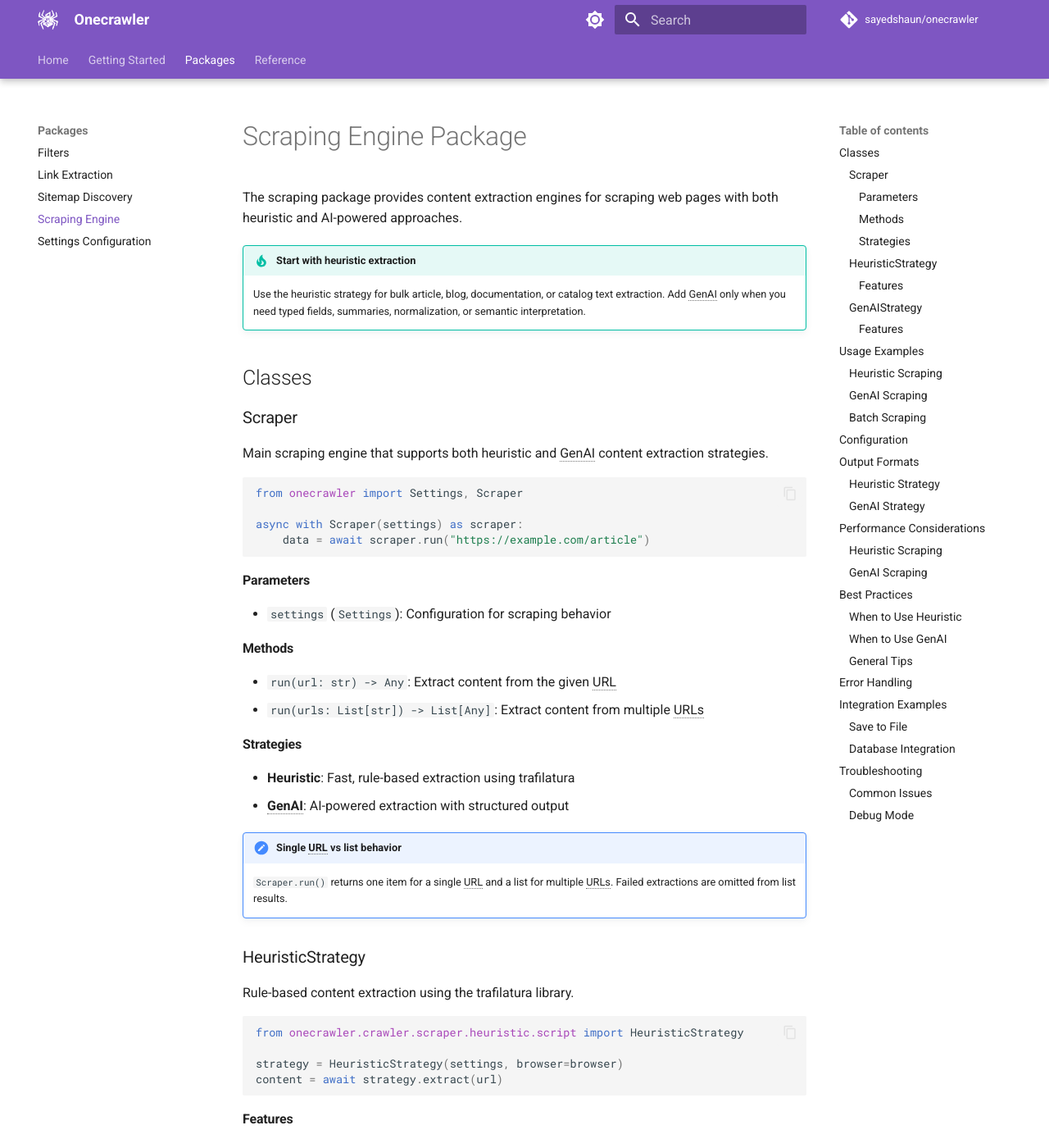
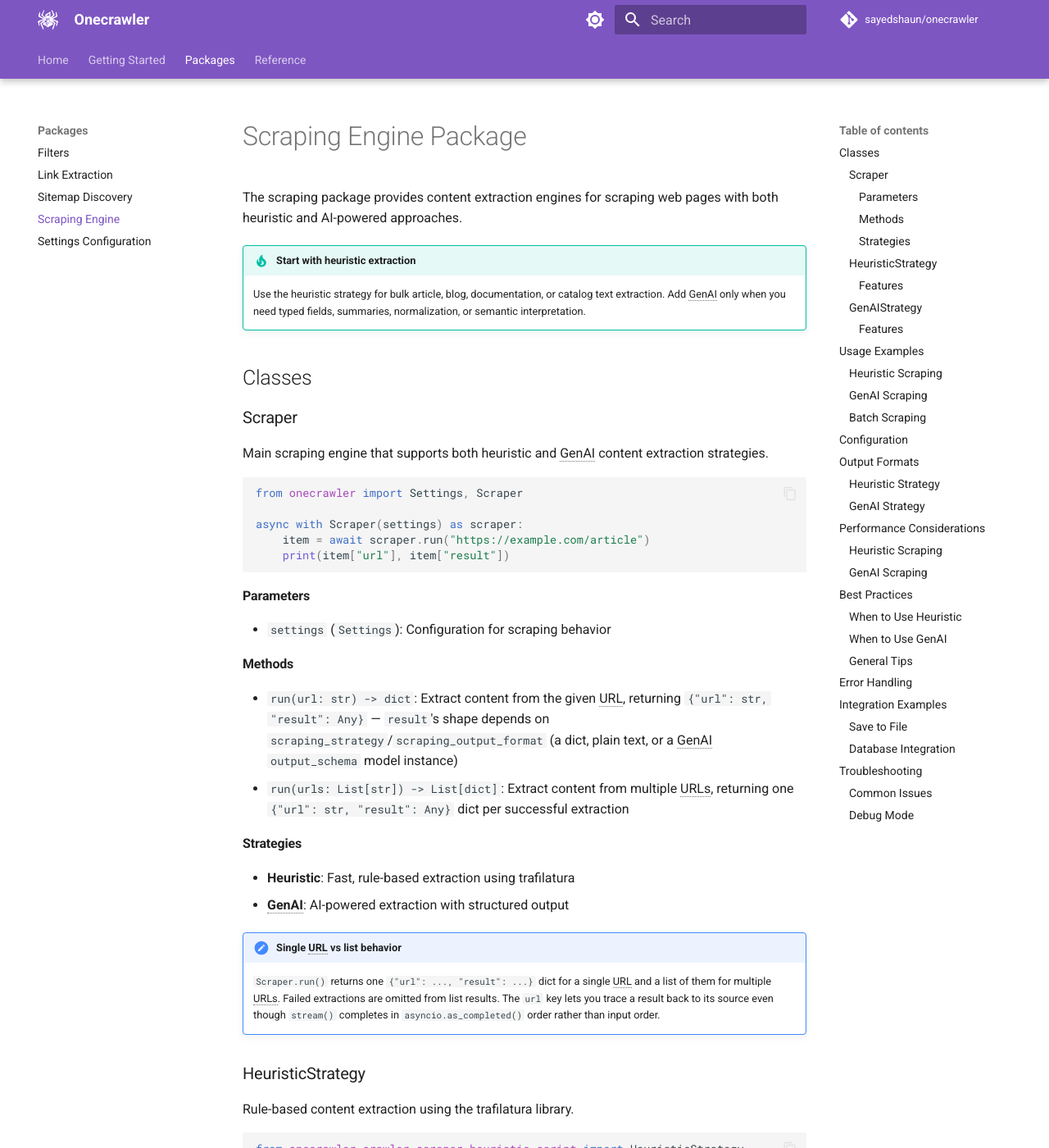
Before and after one commit to sayedshaun/onecrawler, an MkDocs documentation site: the page built from docs/packages/scraping.md, in a window 1280 px wide and 1400 px high. Shown: the whole window at 82% size. Built offline with MkDocs 1.6.1 and Material for MkDocs 9.7.7, drawn with Linux system fonts in a browser that asks for light colours; comment, search, counter and statistics services are not loaded; some of the changed text lies outside the part shown.

Commit message:
fix: make Scraper results traceable to their source URL
Scraper.run()/.stream() previously returned raw extraction output with no
URL attached (unlike Crawler, which injects one), and stream() completes
in asyncio.as_completed() order rather than input order — so there was no
way to map a result back to the URL that produced it. Results are now
uniformly wrapped as {"url": str, "result": Any}, regardless of whether
the strategy returns a dict, plain text, or a GenAI output_schema model
instance (which is intentionally left unwrapped so direct attribute
access still works).

Also fixes docs/index.md's broken landing-page example, which used
`async with UniversalSiteMap(...)` even though that class has no
__aenter__/__aexit__ (confirmed via hasattr) — it now instantiates the
class directly, matching every other doc page. Updates README.md,
docs/quick-start.md, and docs/packages/scraping.md's Scraper examples for
the new result shape, and adds test coverage for _process()/stream()
including out-of-order completion.

Co-Authored-By: Claude Sonnet 5 <noreply@anthropic.com>

````diff
--- a/docs/packages/scraping.md
+++ b/docs/packages/scraping.md
@@ -22,7 +22,8 @@ Main scraping engine that supports both heuristic and GenAI content extraction s
 from onecrawler import Settings, Scraper
 
 async with Scraper(settings) as scraper:
-    data = await scraper.run("https://example.com/article")
+    item = await scraper.run("https://example.com/article")
+    print(item["url"], item["result"])
 ```
 
 #### Parameters
@@ -31,8 +32,12 @@ async with Scraper(settings) as scraper:
 
 #### Methods
 
-- `run(url: str) -> Any`: Extract content from the given URL
-- `run(urls: List[str]) -> List[Any]`: Extract content from multiple URLs
+- `run(url: str) -> dict`: Extract content from the given URL, returning
+  `{"url": str, "result": Any}` — `result`'s shape depends on
+  `scraping_strategy`/`scraping_output_format` (a dict, plain text, or a
+  GenAI `output_schema` model instance)
+- `run(urls: List[str]) -> List[dict]`: Extract content from multiple URLs,
+  returning one `{"url": str, "result": Any}` dict per successful extraction
 
 #### Strategies
 
@@ -40,8 +45,11 @@ async with Scraper(settings) as scraper:
 - **GenAI**: AI-powered extraction with structured output
 
 !!! note "Single URL vs list behavior"
-    `Scraper.run()` returns one item for a single URL and a list for multiple
-    URLs. Failed extractions are omitted from list results.
+    `Scraper.run()` returns one `{"url": ..., "result": ...}` dict for a
+    single URL and a list of them for multiple URLs. Failed extractions are
+    omitted from list results. The `url` key lets you trace a result back to
+    its source even though `stream()` completes in `asyncio.as_completed()`
+    order rather than input order.
 
 ### HeuristicStrategy
 
@@ -105,9 +113,9 @@ async def scrape_heuristic():
     )
 
     async with Scraper(settings) as scraper:
-        data = await scraper.run("https://example.com/article")
+        item = await scraper.run("https://example.com/article")
 
-    return data
+    return item["result"]
 
 if __name__ == "__main__":
     import asyncio
@@ -141,9 +149,9 @@ async def scrape_with_ai():
     )
 
     async with Scraper(settings) as scraper:
-        data = await scraper.run("https://example.com/article")
+        item = await scraper.run("https://example.com/article")
 
-    return data
+    return item["result"]  # an Article instance
 
 if __name__ == "__main__":
     import asyncio
@@ -171,14 +179,16 @@ async def scrape_multiple():
     )
 
     async with Scraper(settings) as scraper:
-        results = await scraper.run(urls)
+        results = await scraper.run(urls)  # [{"url": ..., "result": ...}, ...]
 
     return results
 ```
 
 !!! tip "Persist failed URLs"
     For large batches, save failed or empty URLs separately. Retrying only failures
-    is faster than repeating discovery and scraping the whole batch.
+    is faster than repeating discovery and scraping the whole batch. Since each
+    result carries its own `url`, you can find failures by diffing the input
+    list against `[r["url"] for r in results]`.
 
 ## Configuration
 
@@ -278,9 +288,9 @@ async def scrape_and_save():
     settings = Settings(scraping_strategy="heuristic")
 
     async with Scraper(settings) as scraper:
-        data = await scraper.run("https://example.com/article")
+        item = await scraper.run("https://example.com/article")
 
-    writter.dump_json(data, "output.json")
+    writter.dump_json(item, "output.json")  # includes both "url" and "result"
 ```
 
 ### Database Integration
@@ -296,8 +306,8 @@ async def scrape_to_database():
         results = await scraper.run(urls)
 
     # Save to database
-    for result in results:
-        await save_to_database(result)
+    for item in results:
+        await save_to_database(item["url"], item["result"])
 ```
 
 ## Troubleshooting
````
Also changed, not shown: README.md (+4 -3 lines), docs/index.md (+3 -3 lines), docs/quick-start.md (+4 -3 lines), 2 other files.
